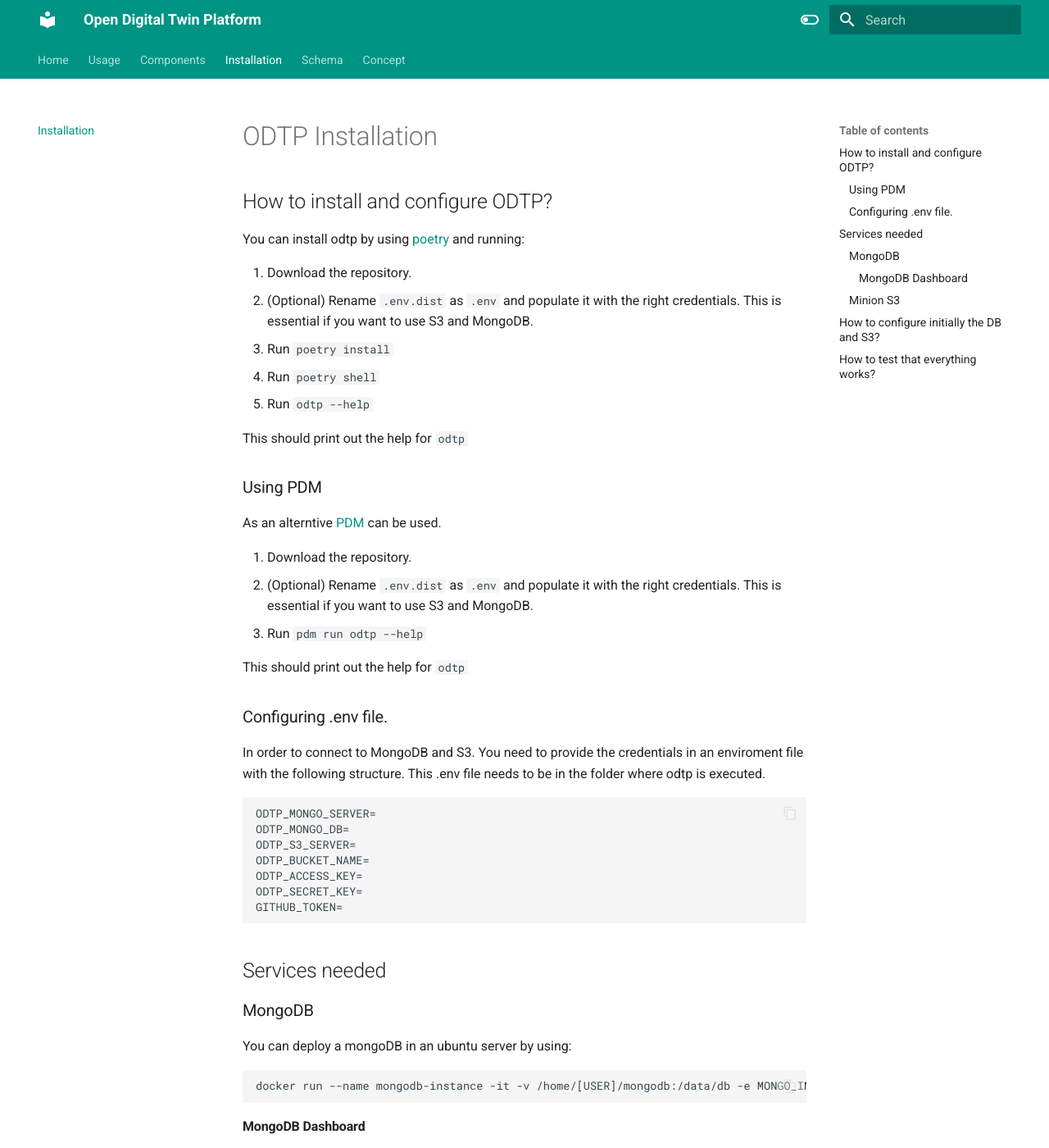
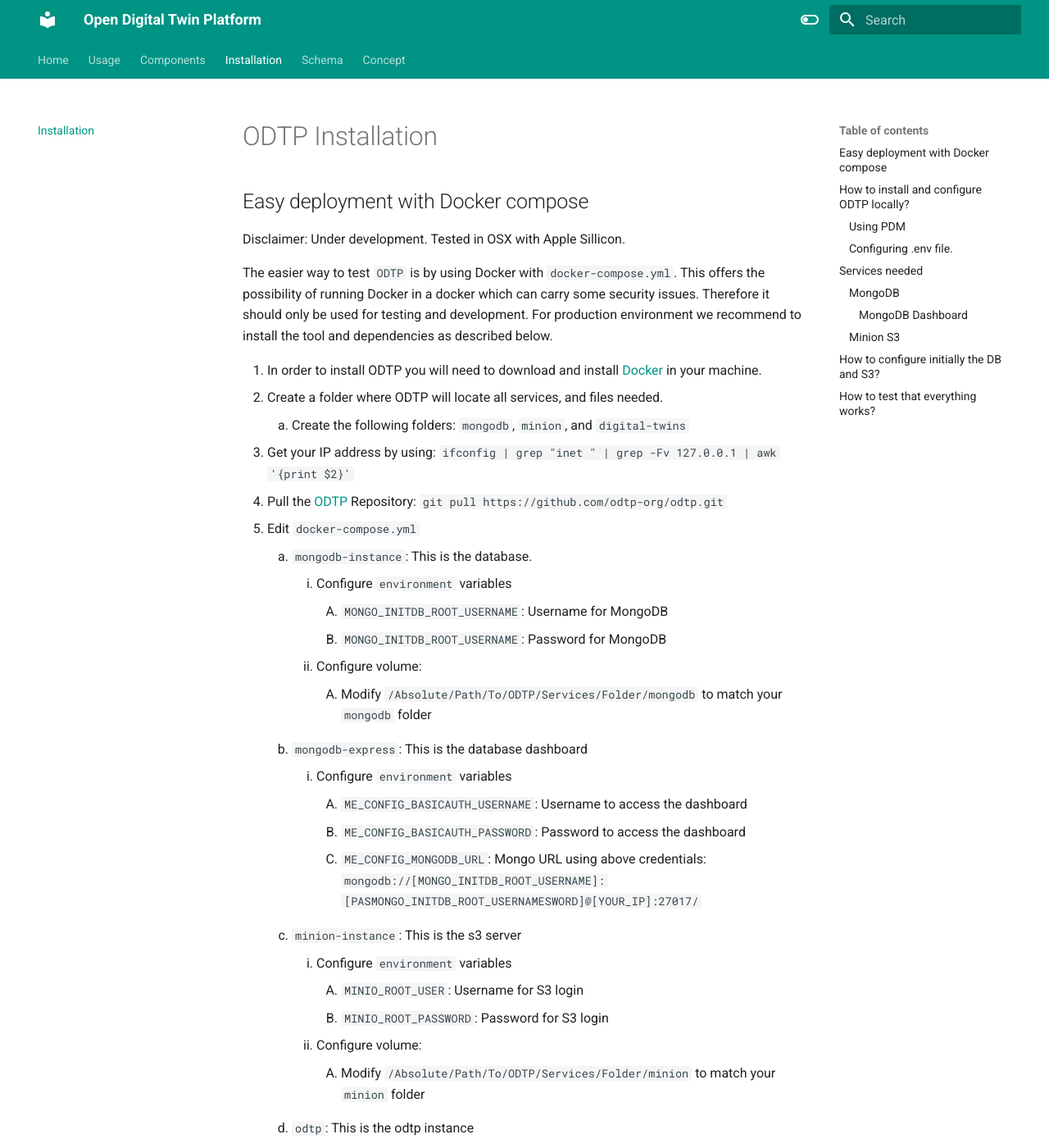
Before and after one commit to odtp-org/odtp-manuals, an MkDocs documentation site: the page built from docs/odtp_installation.md, in a window 1280 px wide and 1400 px high. Shown: the whole window at 82% size. Built offline with MkDocs 1.6.1 and Material for MkDocs 9.7.7, drawn with Linux system fonts in a browser that asks for light colours; some of the changed text lies outside the part shown.

Commit message:
Installation instructions

```diff
--- a/docs/odtp_installation.md
+++ b/docs/odtp_installation.md
@@ -1,6 +1,54 @@
 # ODTP Installation
 
-## How to install and configure ODTP?
+## Easy deployment with Docker compose
+
+Disclaimer: Under development. Tested in OSX with Apple Sillicon.
+
+The easier way to test `ODTP` is by using Docker with `docker-compose.yml`. This offers the possibility of running Docker in a docker which can carry some security issues. Therefore it should only be used for testing and development. For production environment we recommend to install the tool and dependencies as described below.
+
+1. In order to install ODTP you will need to download and install [Docker](https://www.docker.com/) in your machine.
+2. Create a folder where ODTP will locate all services, and files needed.
+    1. Create the following folders: `mongodb`, `minion`, and `digital-twins`
+3. Get your IP address by using: `ifconfig | grep "inet " | grep -Fv 127.0.0.1 | awk '{print $2}'`
+4. Pull the [ODTP](https://github.com/odtp-org/odtp/tree/main) Repository: `git pull https://github.com/odtp-org/odtp.git`
+5. Edit `docker-compose.yml`
+    1. `mongodb-instance`: This is the database.
+        1. Configure `environment` variables
+            1. `MONGO_INITDB_ROOT_USERNAME`: Username for MongoDB
+            2. `MONGO_INITDB_ROOT_USERNAME`: Password for MongoDB
+        2. Configure volume:
+            1. Modify `/Absolute/Path/To/ODTP/Services/Folder/mongodb` to match your `mongodb` folder
+    2. `mongodb-express`: This is the database dashboard
+        1. Configure `environment` variables
+            1. `ME_CONFIG_BASICAUTH_USERNAME`: Username to access the dashboard
+            2. `ME_CONFIG_BASICAUTH_PASSWORD`: Password to access the dashboard
+            3. `ME_CONFIG_MONGODB_URL`: Mongo URL using above credentials: `mongodb://[MONGO_INITDB_ROOT_USERNAME]:[PASMONGO_INITDB_ROOT_USERNAMESWORD]@[YOUR_IP]:27017/`
+    3. `minion-instance`: This is the s3 server
+        1. Configure `environment` variables
+            1. `MINIO_ROOT_USER`: Username for S3 login
+            2. `MINIO_ROOT_PASSWORD`: Password for S3 login
+        2. Configure volume:
+            1. Modify `/Absolute/Path/To/ODTP/Services/Folder/minion` to match your `minion` folder
+    4. `odtp`: This is the odtp instance
+        1. Configure `environment` variables
+            1. `ODTP_MONGO_SERVER`: Mongo URL using above credentials: ``
+            2. `ODTP_S3_SERVER`: [YOUR_IP]:9000
+            3. `ODTP_BUCKET_NAME`: odtp
+            4. `ODTP_ACCESS_KEY`: [MINIO_ROOT_USER]
+            5. `ODTP_SECRET_KEY`: [MINIO_ROOT_PASSWORD]
+            6. `GITHUB_TOKEN`: gh_...
+            7. `ODTP_MONGO_DB`: `mongodb://[MONGO_INITDB_ROOT_USERNAME]:[PASMONGO_INITDB_ROOT_USERNAMESWORD]@[YOUR_IP]:27017/`
+        2. Configure volume:
+            1. Modify `/Absolute/Path/To/ODTP/DT/FOLDER` to match your `digital-twins` folder.
+        3. Configure ports: Depending on the components you want to run you may add more ports mappings here. `8000` is reserved for ODTP GUI.
+6. Copy the file `.env.dist` in `.env` and add add the values you previously configured in the `odtp` environment section.
+7. Run `docker compose up`. This will retrieve all the services images and deploy them.
+8. Before start using `ODTP`, we need to manually create the bucket by accessing to `[YOUR_IP]:9001`. Here access with the credentials you generated previously and create a new bucker call `odtp`.
+9. After this is done you should be able to execute `odtp setup initiate` which will finish the configuration of the database and s3 instance.
+10. Now you use `ODTP` directly via the CLI or via the GUI by executing `odtp dashboard`.
+
+
+## How to install and configure ODTP locally?
 
 You can install odtp by using [poetry](https://python-poetry.org/) and running:
 
```
